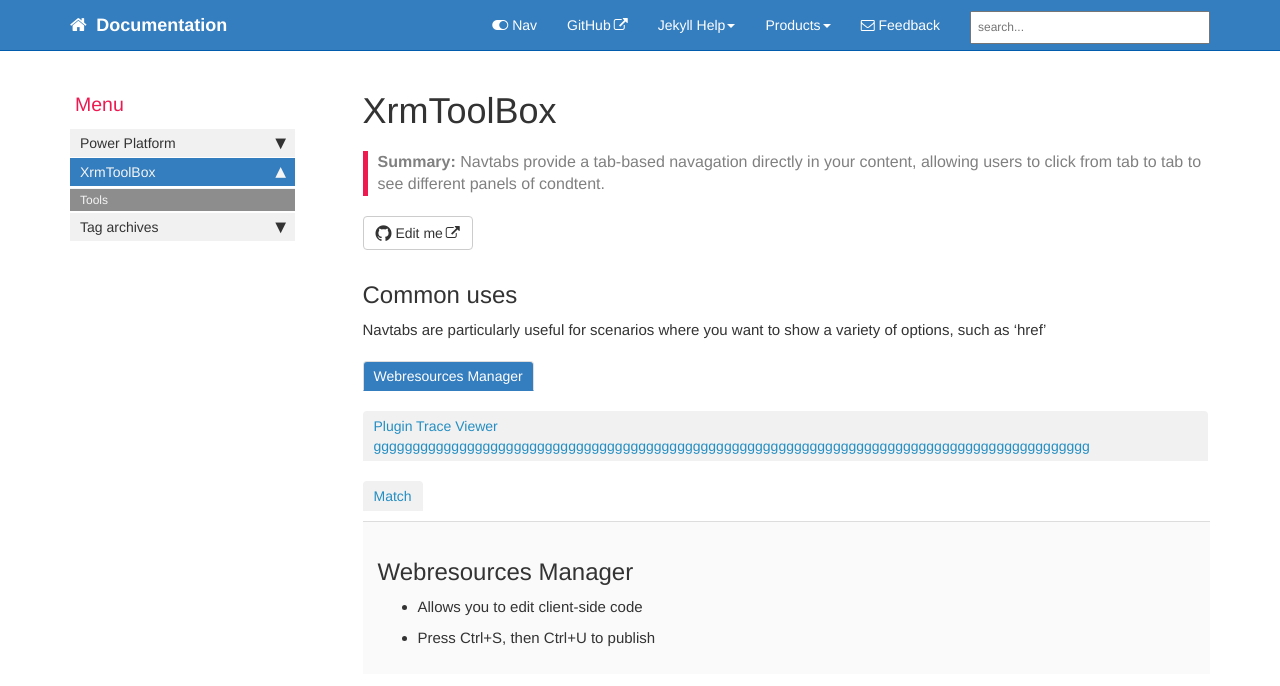
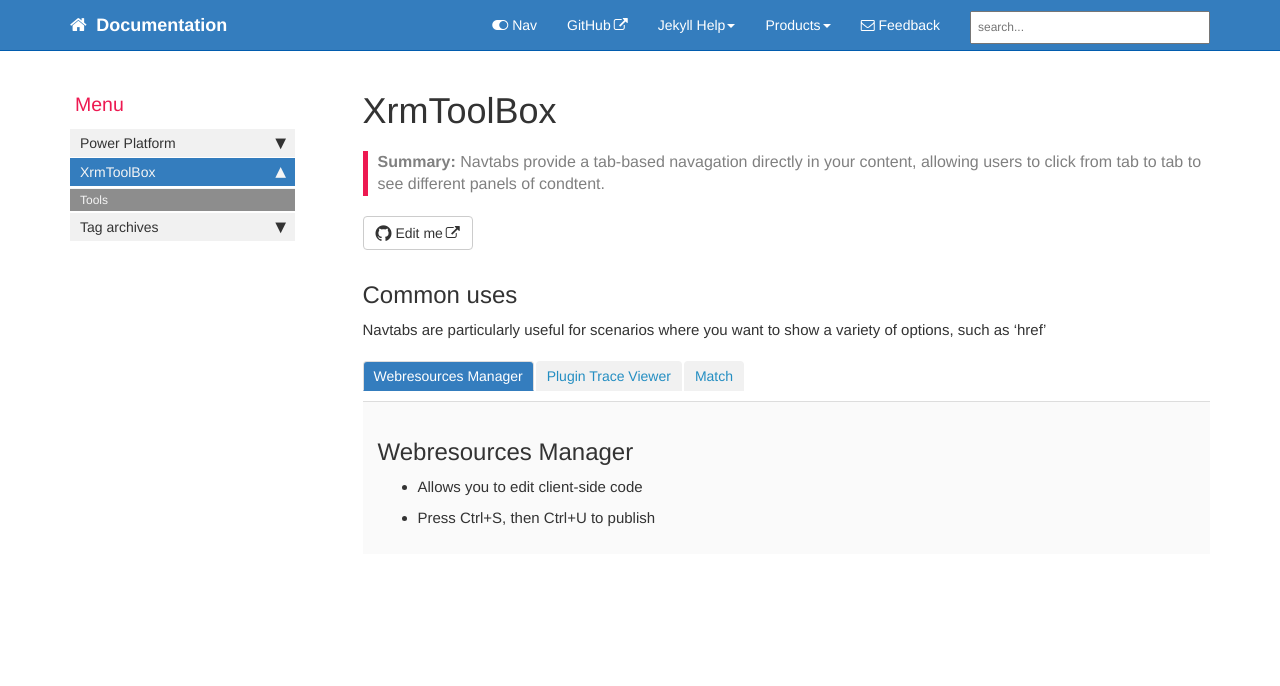
Before and after one commit to gedeontofidji/Documentation, a Jekyll site: the page built from pages/mydoc/mydoc_xrmtoolbox_tool.md, in a window 1280 px wide. Shown: the top 686 px of the page. Built offline with Jekyll 4.4.1, drawn with Linux system fonts in a browser that asks for light colours; comment, search, counter and statistics services are not loaded.

Commit message:
Update mydoc_xrmtoolbox_tool.md

```diff
--- a/pages/mydoc/mydoc_xrmtoolbox_tool.md
+++ b/pages/mydoc/mydoc_xrmtoolbox_tool.md
@@ -16,7 +16,7 @@ Navtabs are particularly useful for scenarios where you want to show a variety o
 
 <ul id="profileTabs" class="nav nav-tabs">
     <li class="active"><a class="noCrossRef" href="#webresources-manager" data-toggle="tab">Webresources Manager</a></li>
-    <li><a class="noCrossRef" href="#plugin-trace-viewer" data-toggle="tab">Plugin Trace Viewer gggggggggggggggggggggggggggggggggggggggggggggggggggggggggggggggggggggggggggggggggggggggggggg</a></li>
+    <li><a class="noCrossRef" href="#plugin-trace-viewer" data-toggle="tab">Plugin Trace Viewer</a></li>
     <li><a class="noCrossRef" href="#match" data-toggle="tab">Match</a></li>
 </ul>
   <div class="tab-content">
```
